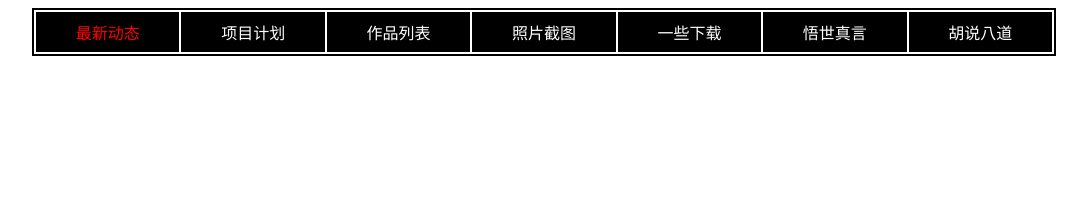
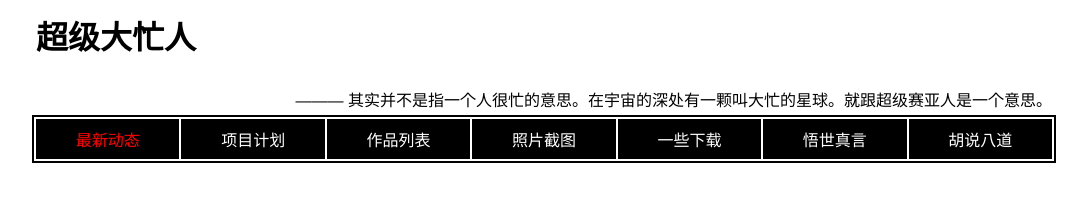
Before and after one commit to prefetchnta/prefetchnta.github.io, a plain HTML site: page index.html in a window 1280 px wide. Shown: the whole page, without its empty margins (96-1183 px from the left). Drawn offline with Linux system fonts and the light colour scheme.

Commit message:
标题修改

```diff
--- a/index.html
+++ b/index.html
@@ -1,11 +1,19 @@
 <html>
 	<head>
 		<meta http-equiv="Content-Type" content="text/html;charset=utf-8" />
-		<title>新新我的游乐园</title>
+		<title>超级大忙人</title>
 		<link rel="stylesheet" type="text/css" href="style.css" />
 	</head>
 	<body><div align="center">
-		<table width="1024px" cellspacing="2" cellpadding="8">
+		<table class="none_tab" width="1024px" cellspacing="0" cellpadding="4">
+			<tr>
+				<td><h1>超级大忙人</h1></td>
+			</tr>
+			<tr>
+				<td align="right">——— 其实并不是指一个人很忙的意思。在宇宙的深处有一颗叫大忙的星球。就跟超级赛亚人是一个意思。</td>
+			</tr>
+		</table>
+		<table class="line_tab" width="1024px" cellspacing="2" cellpadding="8">
 			<tr>
 				<td class="crrt">最新动态</td>
 				<td class="head">项目计划</td>
--- a/style.css
+++ b/style.css
@@ -1,7 +1,12 @@
 body {
 	font-family: Helvetica, Arial, Vernada, Tahoma, "Microsoft YaHei", SimSun, Heiti, sans-serif;
 }
-table {
+.none_tab {
+	border-width: 0px;
+	border-color: #000000;
+	word-break: break-all;
+}
+.line_tab {
 	border-width: 2px;
 	border-style: solid;
 	border-color: #000000;
```
